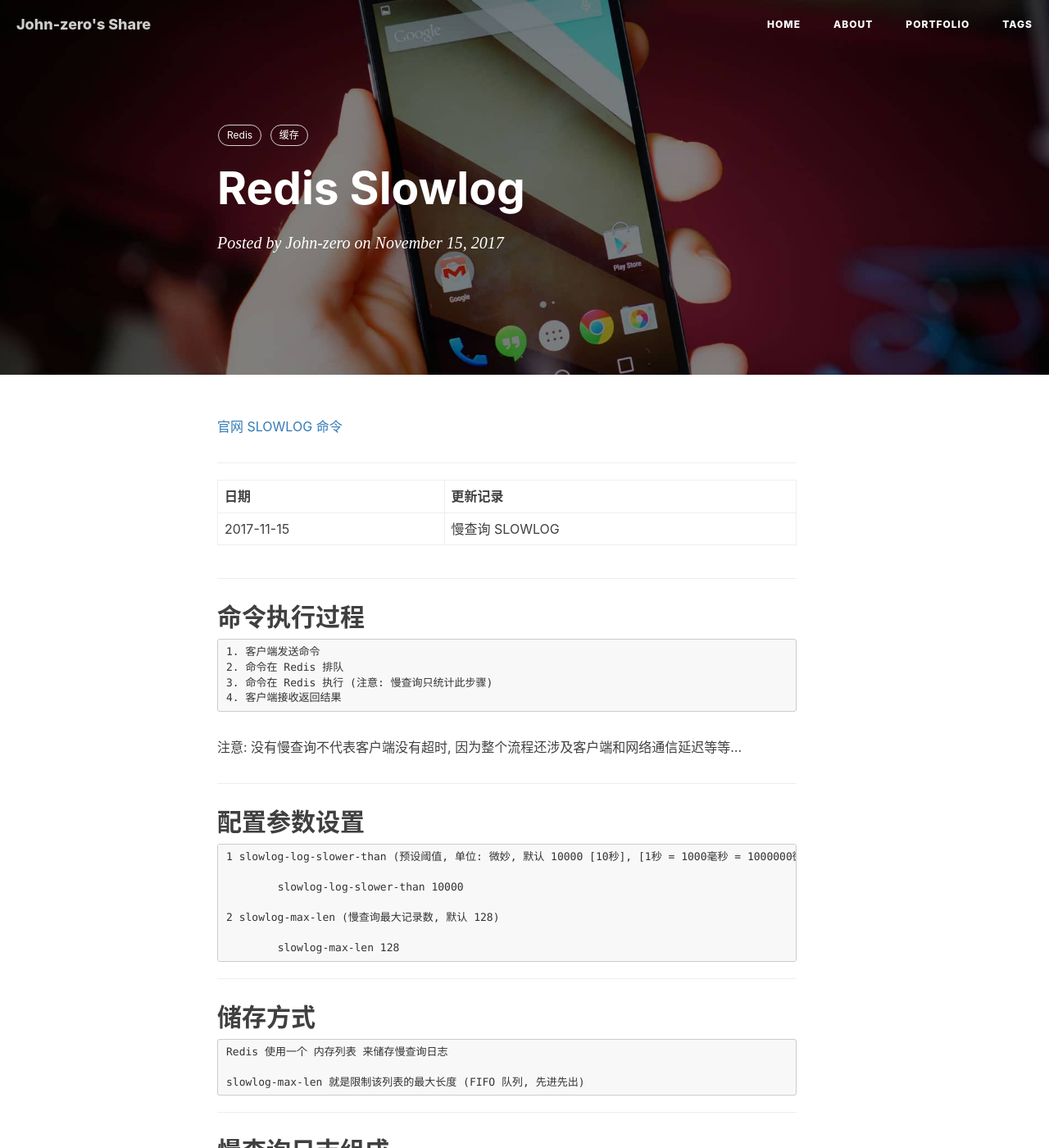
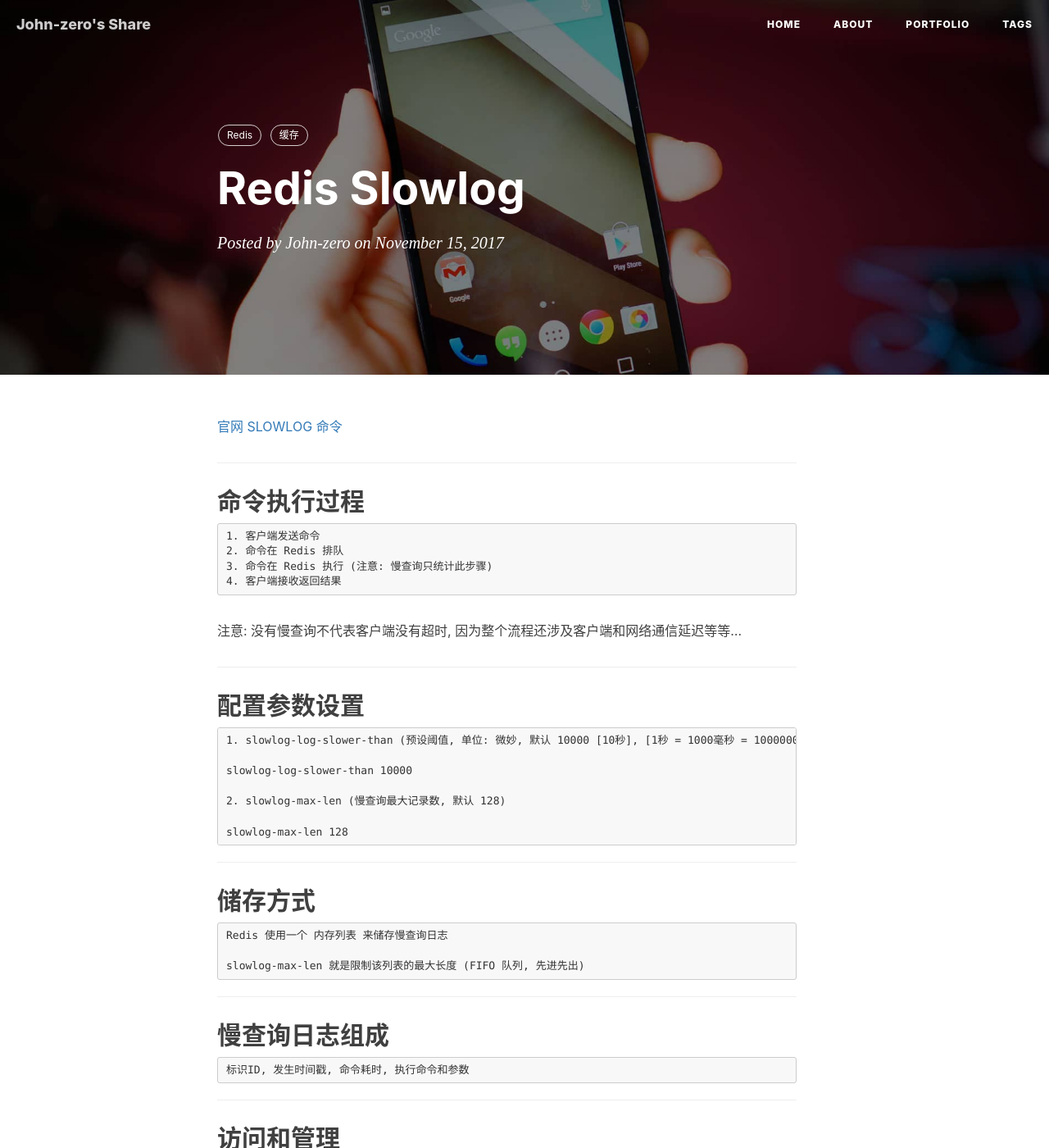
Before and after one commit to John-zero/John-zero.github.io, a Jekyll site: the page built from _posts/2017-11-15-redis-slowlog.markdown, in a window 1280 px wide and 1400 px high. Shown: the whole window at 82% size. Built offline with Jekyll 4.4.1, drawn with Linux system fonts in a browser that asks for light colours; nearby versions of some CDN libraries; comment, search, counter and statistics services are not loaded.

Commit message:
test markdown template

```diff
--- a/_posts/2017-11-15-redis-slowlog.markdown
+++ b/_posts/2017-11-15-redis-slowlog.markdown
@@ -16,12 +16,6 @@ tags:
 
 ***
 
-日期 		| 更新记录
-------------|-----------------------
-2017-11-15	| 慢查询 SLOWLOG
-
-***
-
 ## 命令执行过程
 
 	1. 客户端发送命令
@@ -35,13 +29,13 @@ tags:
 
 ## 配置参数设置
 
-	1 slowlog-log-slower-than (预设阈值, 单位: 微妙, 默认 10000 [10秒], [1秒 = 1000毫秒 = 1000000微妙])
+	1. slowlog-log-slower-than (预设阈值, 单位: 微妙, 默认 10000 [10秒], [1秒 = 1000毫秒 = 1000000微妙])
 
-		slowlog-log-slower-than 10000
+	slowlog-log-slower-than 10000
 
-	2 slowlog-max-len (慢查询最大记录数, 默认 128)
+	2. slowlog-max-len (慢查询最大记录数, 默认 128)
 
-		slowlog-max-len 128
+	slowlog-max-len 128
 
 ***
 
```
